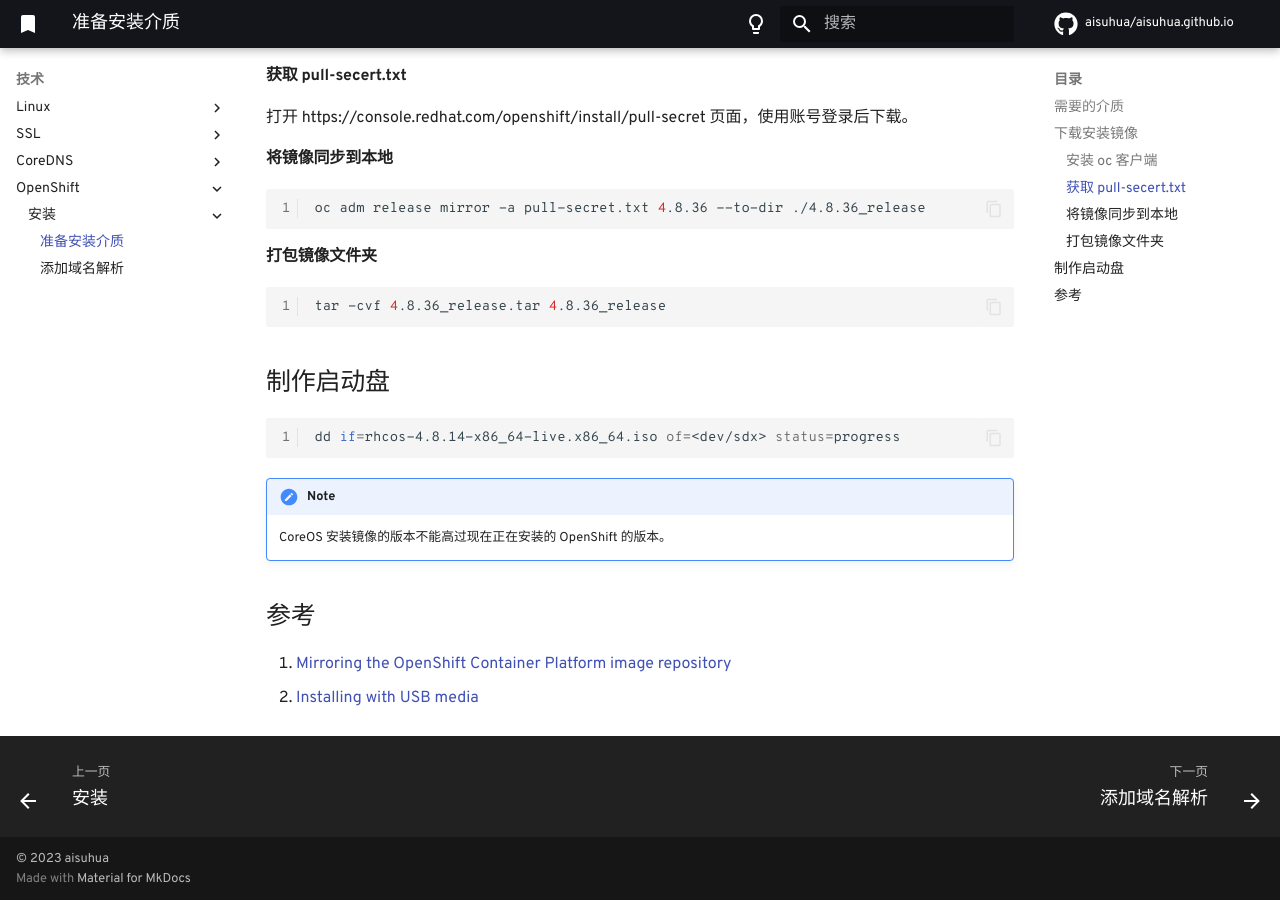
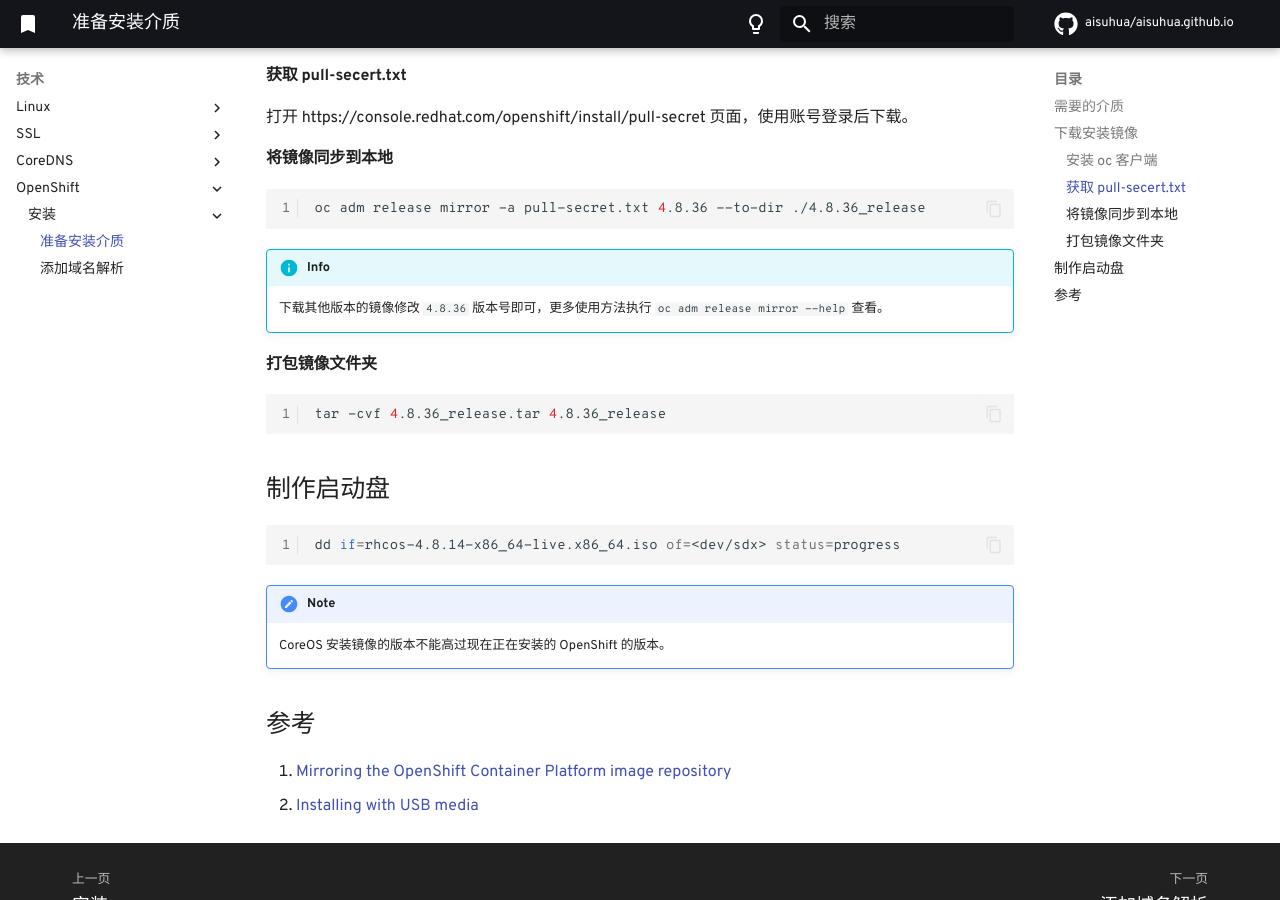
Before and after one commit to aisuhua/aisuhua.github.io, an MkDocs documentation site: the page built from docs/openshift/install/download.md, in a window 1280 px wide and 900 px high, scrolled down 808 px. Built offline with MkDocs 1.6.1 and Material for MkDocs 9.7.7, drawn with Linux system fonts in a browser that asks for light colours; comment, search, counter and statistics services are not loaded.

Commit message:
Update download.md

````diff
--- a/docs/openshift/install/download.md
+++ b/docs/openshift/install/download.md
@@ -36,6 +36,10 @@
 oc adm release mirror -a pull-secret.txt 4.8.36 --to-dir ./4.8.36_release
 ```
 
+!!! info
+
+     下载其他版本的镜像修改 `4.8.36` 版本号即可，更多使用方法执行 `oc adm release mirror --help` 查看。
+
 #### 打包镜像文件夹
 
 ```sh
````
